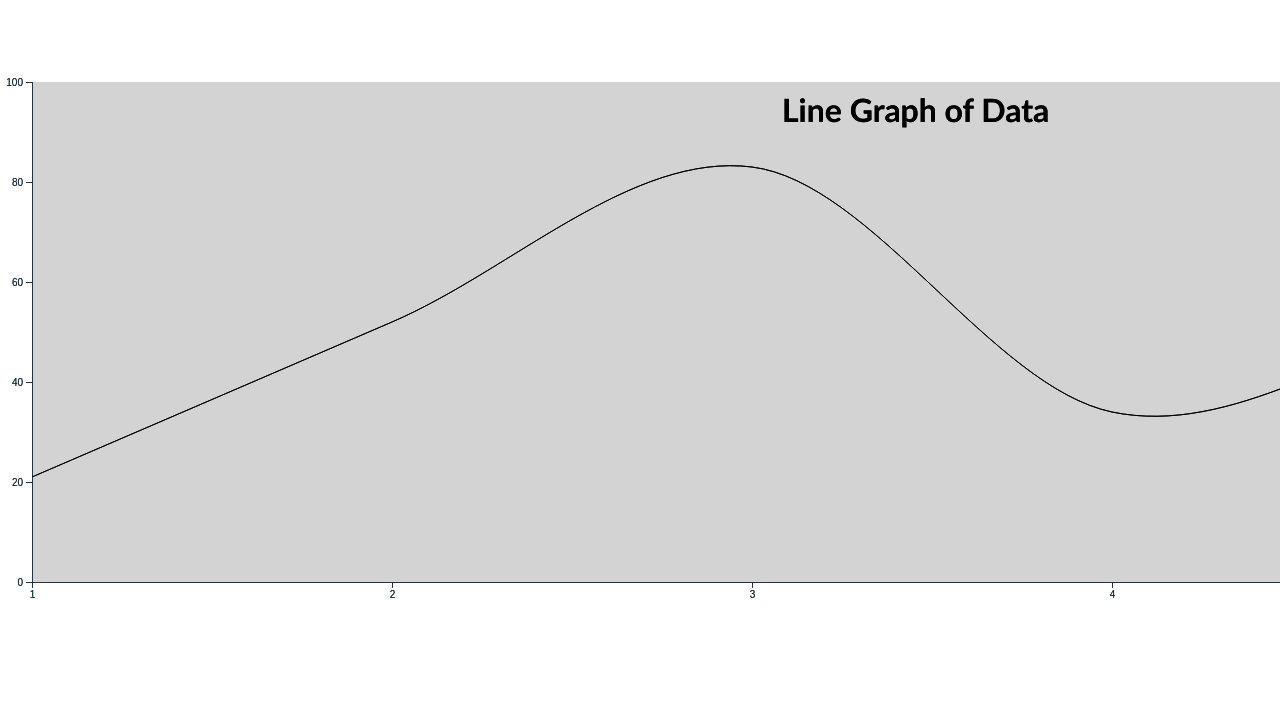
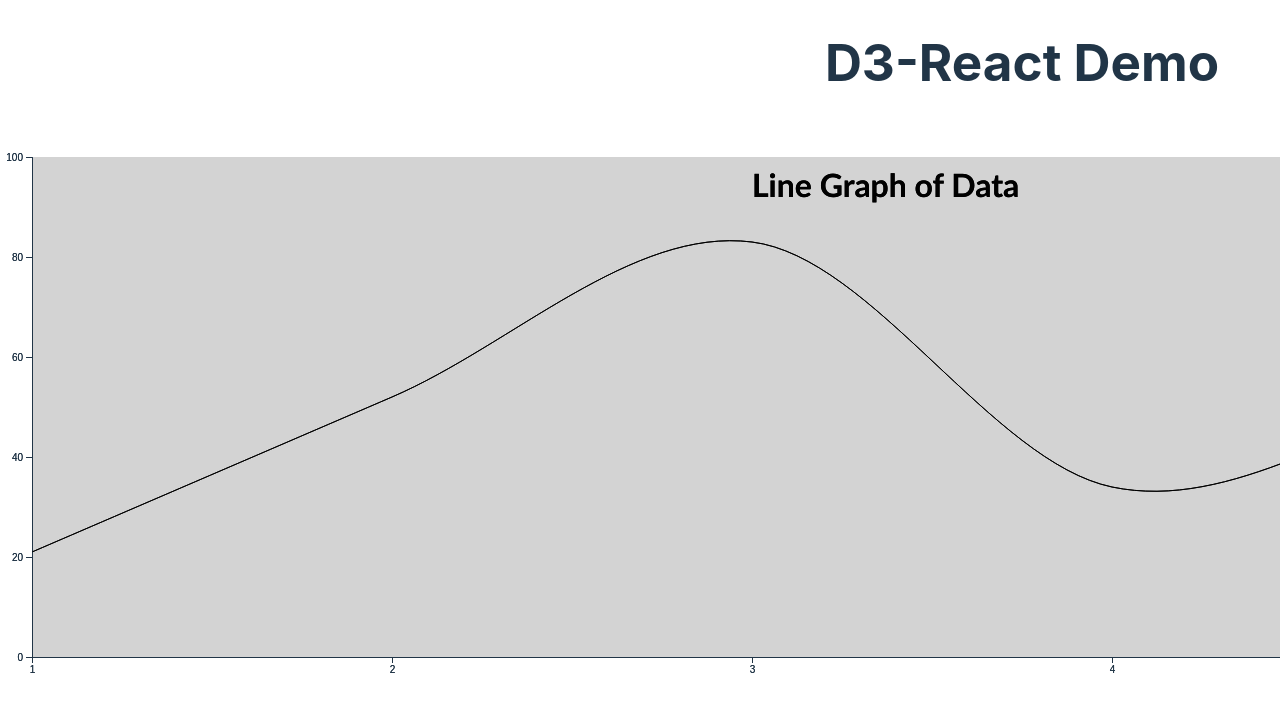
Before and after one commit to GoBenGoh/SE750-D3-Tech-Demo, a React (Vite) app in the folder d3-tech-demo/frontend/: page /linegraph in a window 1280 px wide. Shown: the top 712 px of the page. Built offline with nearby package versions, Linux system fonts and the light colour scheme.

Commit message:
Added a header to the webpages

```diff
--- a/d3-tech-demo/frontend/index.html
+++ b/d3-tech-demo/frontend/index.html
@@ -4,7 +4,7 @@
     <meta charset="UTF-8" />
     <link rel="icon" type="image/svg+xml" href="/vite.svg" />
     <meta name="viewport" content="width=device-width, initial-scale=1.0" />
-    <title>Vite + React</title>
+    <title>D3-React Demo</title>
     <script src="https://cdn.jsdelivr.net/npm/axios/dist/axios.min.js"></script>
     <style>
       .bar {
@@ -13,6 +13,7 @@
     </style>
   </head>
   <body>
+    <h1 style="padding-left: 700px;">D3-React Demo</h1>
     <div id="root"></div>
     <script type="module" src="/src/main.jsx"></script>
   </body>
--- a/d3-tech-demo/frontend/src/LineGraph.jsx
+++ b/d3-tech-demo/frontend/src/LineGraph.jsx
@@ -12,7 +12,6 @@ function LineGraph() {
     .attr('width', w)
     .attr('height', h)
     .style('background', '#d3d3d3')
-    .style('margin-top', 50)
     .style('overflow', 'visible');
 
     // scaling
@@ -35,7 +34,7 @@ function LineGraph() {
     svg.append('g')
     .call(yAxis);
     svg.append("text")
-    .attr("x", 750)
+    .attr("x", 720)
     .attr("y", 40)
     .attr("font-size", "32px")
     .attr("font-family", "trebuchet ms, sans-serif")
--- a/d3-tech-demo/frontend/src/PageLayout.jsx
+++ b/d3-tech-demo/frontend/src/PageLayout.jsx
@@ -1,7 +1,6 @@
 import { NavLink, Outlet } from 'react-router-dom';
 export default function PokedexLayout() {
     return (
-
         <div className="out">
             <div className="in">
                 <div>
```
